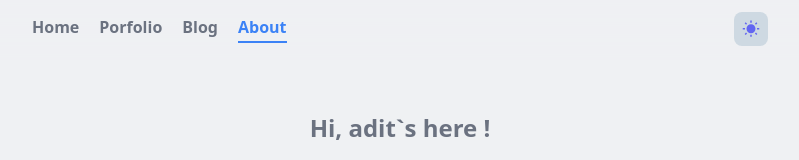
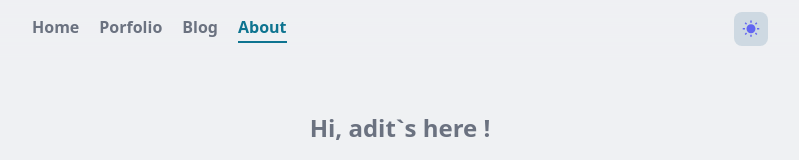
Before and after one commit to Aex5/Aditya-Argadinata, a Next.js app: page /about in a window 1280 px wide. Shown: the top 160 px of the page, without its empty margins (240-1039 px from the left). Built offline with nearby package versions, Linux system fonts and the light colour scheme.

Commit message:
feat: add indication when link was clikced, need to simplify again

```diff
--- a/components/Navbar.tsx
+++ b/components/Navbar.tsx
@@ -28,9 +28,9 @@ export default function Navbar() {
           <ul className="flex h-7 gap-5 text-md font-semibold text-gray-500">
             <Link href="/">
               <a
-                className={`hover:text-blue-500 ${
+                className={`hover:text-cyan-700 ${
                   router.pathname == "/"
-                    ? "border-b-2 text-blue-500 border-blue-500"
+                    ? "border-b-2 text-cyan-700 border-cyan-700"
                     : ""
                 }`}
               >
@@ -40,9 +40,9 @@ export default function Navbar() {
 
             <Link href="/portfolio">
               <a
-                className={`hover:text-blue-500 ${
+                className={`hover:text-cyan-700 ${
                   router.pathname == "/portfolio"
-                    ? "border-b-2 text-blue-500 border-blue-500"
+                    ? "border-b-2 text-cyan-700 border-cyan-700"
                     : ""
                 }`}
               >
@@ -52,9 +52,9 @@ export default function Navbar() {
 
             <Link href="/blog">
               <a
-                className={`hover:text-blue-500 ${
+                className={`hover:text-cyan-700 ${
                   router.pathname == "/blog"
-                    ? "border-b-2 text-blue-500 border-blue-500"
+                    ? "border-b-2 text-cyan-700 border-cyan-700"
                     : ""
                 }`}
               >
@@ -64,9 +64,9 @@ export default function Navbar() {
 
             <Link href="/about">
               <a
-                className={`hover:text-blue-500 ${
+                className={`hover:text-cyan-700 ${
                   router.pathname == "/about"
-                    ? "border-b-2 text-blue-500 border-blue-500"
+                    ? "border-b-2 text-cyan-700 border-cyan-700"
                     : ""
                 }`}
               >
```
